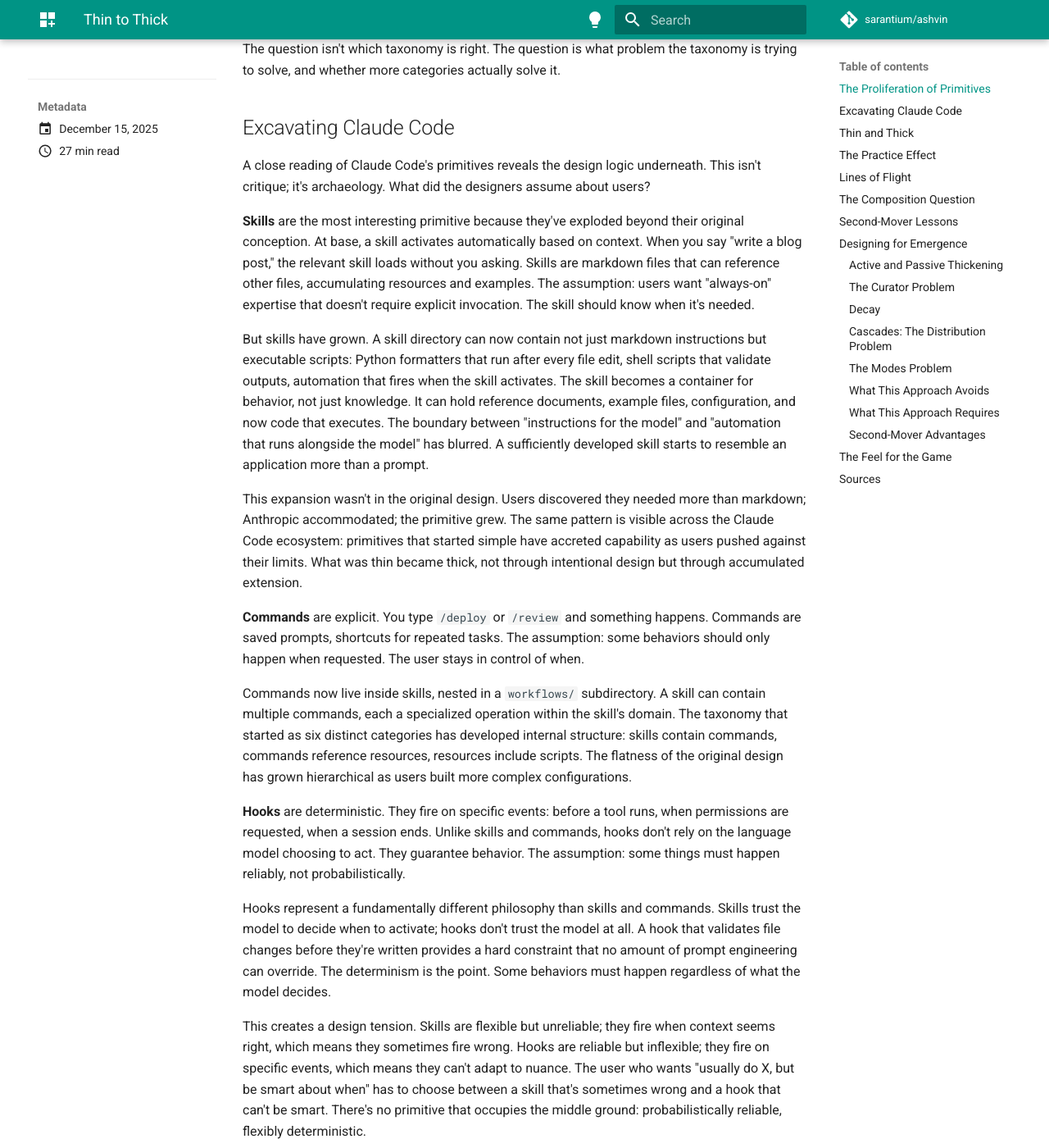
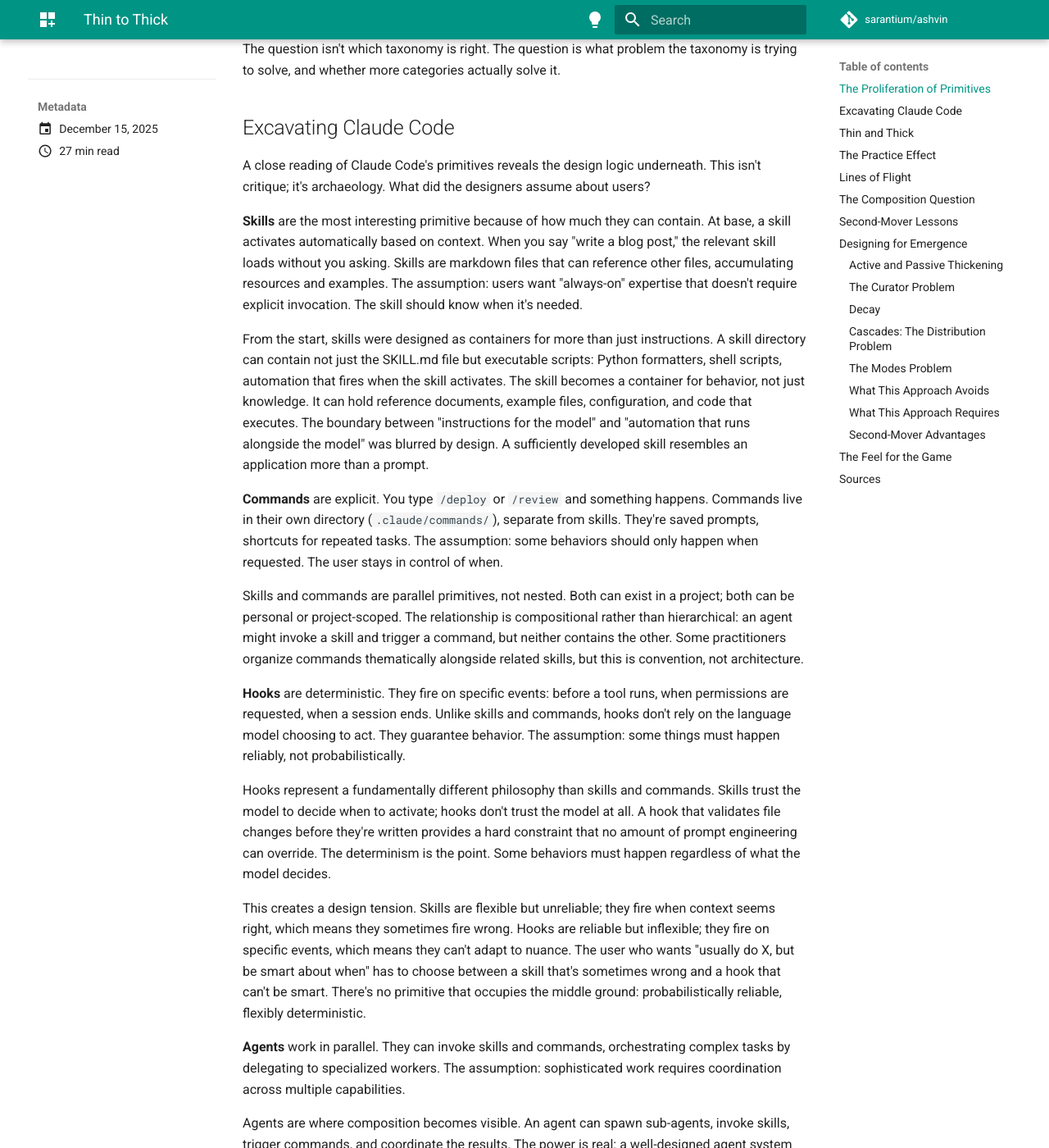
Before and after one commit to sarantium/ashvin, an MkDocs documentation site: the page built from docs/blog/posts/2025-12-15.md, in a window 1280 px wide and 1400 px high, scrolled down 1134 px. Shown: the whole window at 82% size. Built offline with MkDocs 1.6.1 and Material for MkDocs 9.7.7, drawn with Linux system fonts in a browser that asks for light colours; comment, search, counter and statistics services are not loaded; some of the changed text lies outside the part shown.

Commit message:
fix: correct Claude Code primitives description
- Skills always supported scripts from the start (not evolved)
- Commands and skills are parallel primitives in separate directories,
  not nested (commands in .claude/commands/, skills in .claude/skills/)

🤖 Generated with [Claude Code](https://claude.com/claude-code)

Co-Authored-By: Claude Opus 4.5 <noreply@anthropic.com>

```diff
--- a/docs/blog/posts/2025-12-15.md
+++ b/docs/blog/posts/2025-12-15.md
@@ -38,15 +38,13 @@ The question isn't which taxonomy is right. The question is what problem the tax
 
 A close reading of Claude Code's primitives reveals the design logic underneath. This isn't critique; it's archaeology. What did the designers assume about users?
 
-**Skills** are the most interesting primitive because they've exploded beyond their original conception. At base, a skill activates automatically based on context. When you say "write a blog post," the relevant skill loads without you asking. Skills are markdown files that can reference other files, accumulating resources and examples. The assumption: users want "always-on" expertise that doesn't require explicit invocation. The skill should know when it's needed.
+**Skills** are the most interesting primitive because of how much they can contain. At base, a skill activates automatically based on context. When you say "write a blog post," the relevant skill loads without you asking. Skills are markdown files that can reference other files, accumulating resources and examples. The assumption: users want "always-on" expertise that doesn't require explicit invocation. The skill should know when it's needed.
 
-But skills have grown. A skill directory can now contain not just markdown instructions but executable scripts: Python formatters that run after every file edit, shell scripts that validate outputs, automation that fires when the skill activates. The skill becomes a container for behavior, not just knowledge. It can hold reference documents, example files, configuration, and now code that executes. The boundary between "instructions for the model" and "automation that runs alongside the model" has blurred. A sufficiently developed skill starts to resemble an application more than a prompt.
+From the start, skills were designed as containers for more than just instructions. A skill directory can contain not just the SKILL.md file but executable scripts: Python formatters, shell scripts, automation that fires when the skill activates. The skill becomes a container for behavior, not just knowledge. It can hold reference documents, example files, configuration, and code that executes. The boundary between "instructions for the model" and "automation that runs alongside the model" was blurred by design. A sufficiently developed skill resembles an application more than a prompt.
 
-This expansion wasn't in the original design. Users discovered they needed more than markdown; Anthropic accommodated; the primitive grew. The same pattern is visible across the Claude Code ecosystem: primitives that started simple have accreted capability as users pushed against their limits. What was thin became thick, not through intentional design but through accumulated extension.
+**Commands** are explicit. You type `/deploy` or `/review` and something happens. Commands live in their own directory (`.claude/commands/`), separate from skills. They're saved prompts, shortcuts for repeated tasks. The assumption: some behaviors should only happen when requested. The user stays in control of when.
 
-**Commands** are explicit. You type `/deploy` or `/review` and something happens. Commands are saved prompts, shortcuts for repeated tasks. The assumption: some behaviors should only happen when requested. The user stays in control of when.
-
-Commands now live inside skills, nested in a `workflows/` subdirectory. A skill can contain multiple commands, each a specialized operation within the skill's domain. The taxonomy that started as six distinct categories has developed internal structure: skills contain commands, commands reference resources, resources include scripts. The flatness of the original design has grown hierarchical as users built more complex configurations.
+Skills and commands are parallel primitives, not nested. Both can exist in a project; both can be personal or project-scoped. The relationship is compositional rather than hierarchical: an agent might invoke a skill and trigger a command, but neither contains the other. Some practitioners organize commands thematically alongside related skills, but this is convention, not architecture.
 
 **Hooks** are deterministic. They fire on specific events: before a tool runs, when permissions are requested, when a session ends. Unlike skills and commands, hooks don't rely on the language model choosing to act. They guarantee behavior. The assumption: some things must happen reliably, not probabilistically.
 
@@ -66,7 +64,7 @@ MCP represents an interesting design choice: standardize the integration layer r
 
 Plugins are the meta-primitive, the packaging layer. They solve the distribution problem that plagues every other primitive: how does something one person built become available to everyone? Without plugins, every team copies files, adapts configurations, maintains their own forks. With plugins, best practices propagate through installation rather than reimplementation.
 
-But plugins also reveal the cost of taxonomic complexity. A plugin contains skills, which contain commands, which reference resources, which include scripts, alongside hooks and agent configurations and MCP setups. The distribution problem is solved, but the comprehension problem remains. What does this plugin actually do? The answer requires understanding six primitive types and their nesting relationships.
+But plugins also reveal the cost of taxonomic complexity. A plugin bundles skills, commands, hooks, agents, and MCP configurations together. The distribution problem is solved, but the comprehension problem remains. What does this plugin actually do? The answer requires understanding six primitive types and how they relate.
 
 Here's what makes this architecture confusing: skills, commands, and agents are structurally identical. They're all markdown files containing instructions. The difference isn't format; it's purpose and activation mode. When should this fire? Who initiates it? Can it invoke other things?
 
```
